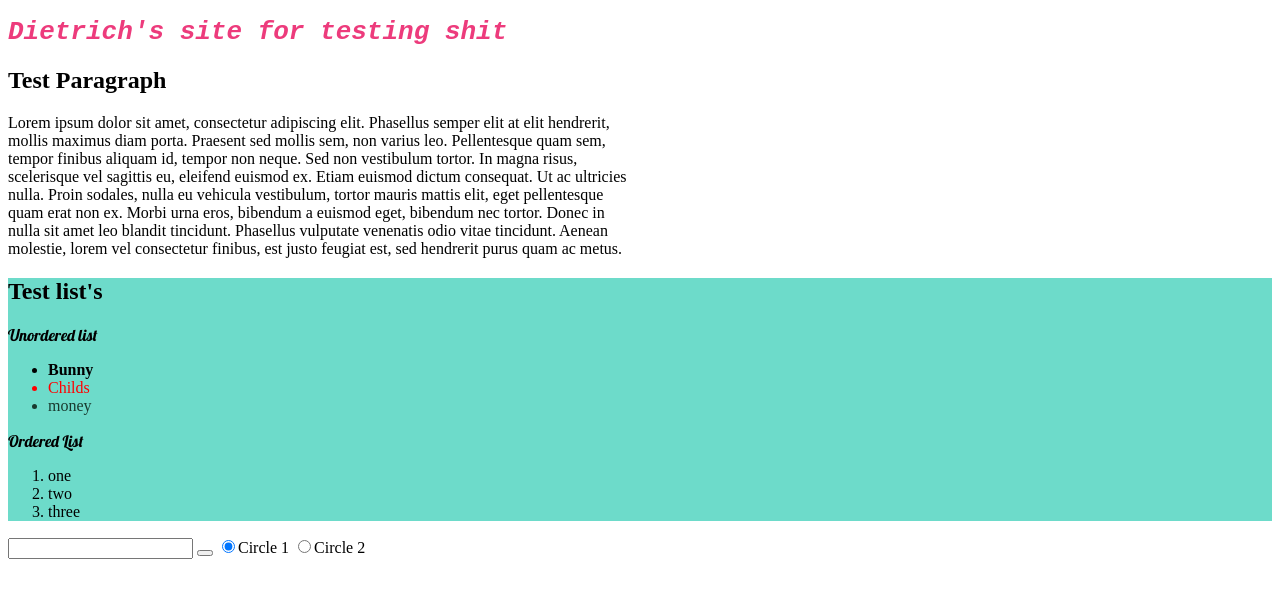
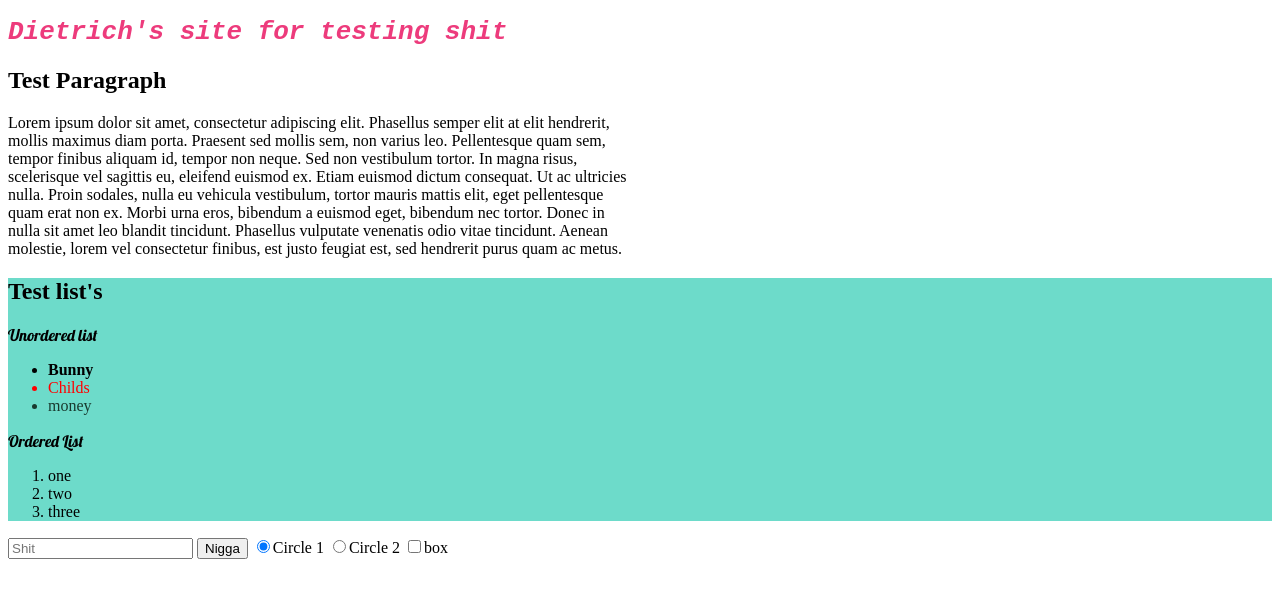
Before and after one commit to Dietriche/PracticeWeb, a plain HTML site: page index.html in a window 1280 px wide. Drawn offline with Linux system fonts and the light colour scheme.

Commit message:
Made it look pretty

```diff
--- a/index.html
+++ b/index.html
@@ -3,8 +3,6 @@
   <head>
     <meta charset="utf-8">
     <title>Test Site</title>
-  </head>
-  <body>
     <link rel="stylesheet" href="https://fonts.googleapis.com/css?family=Lobster" type="text/css">
     <style media="screen">
 
@@ -12,19 +10,22 @@
       color: #ed3b7c;
       font-family: monospace;
     }
+
     #lobster-font {
       font-family: Lobster;
     }
+
     .background-color{
       background-color: #6ddbca;
     }
+
     #p-w {
       width: 50%;
     }
     </style>
+  </head>
+  <body>
     <h1 id="title"><em>Dietrich's site for testing shit</em></h1>
-
-
     <h2>Test Paragraph</h2>
     <p id="p-w">Lorem ipsum dolor sit amet, consectetur adipiscing elit. Phasellus semper elit at elit hendrerit, mollis maximus diam porta. Praesent sed mollis sem, non varius leo. Pellentesque quam sem, tempor finibus aliquam id, tempor non neque. Sed non vestibulum tortor. In magna risus, scelerisque vel sagittis eu, eleifend euismod ex. Etiam euismod dictum consequat. Ut ac ultricies nulla. Proin sodales, nulla eu vehicula vestibulum, tortor mauris mattis elit, eget pellentesque quam erat non ex. Morbi urna eros, bibendum a euismod eget, bibendum nec tortor. Donec in nulla sit amet leo blandit tincidunt. Phasellus vulputate venenatis odio vitae tincidunt. Aenean molestie, lorem vel consectetur finibus, est justo feugiat est, sed hendrerit purus quam ac metus.</p>
 
@@ -44,11 +45,11 @@
         </ol>
     </div>
     <form class="" action="index.html" method="post">
-  <input type="text" name="Tester">
-  <button type="button" name="I Dont Work"></button>
+      <input type="text" name="Tester" placeholder="Shit">
+      <button type="button" name="I Dont Work">Nigga</button>
       <label><input type="radio" name="indoor-outdoor" checked>Circle 1</label>
       <label><input type="radio" name="indoor-outdoor">Circle 2</label>
-
+      <label><input type="checkbox" name="box">box</label>
     </form>
 
 
```
Lines whose indentation alone changed are shown as unchanged.
